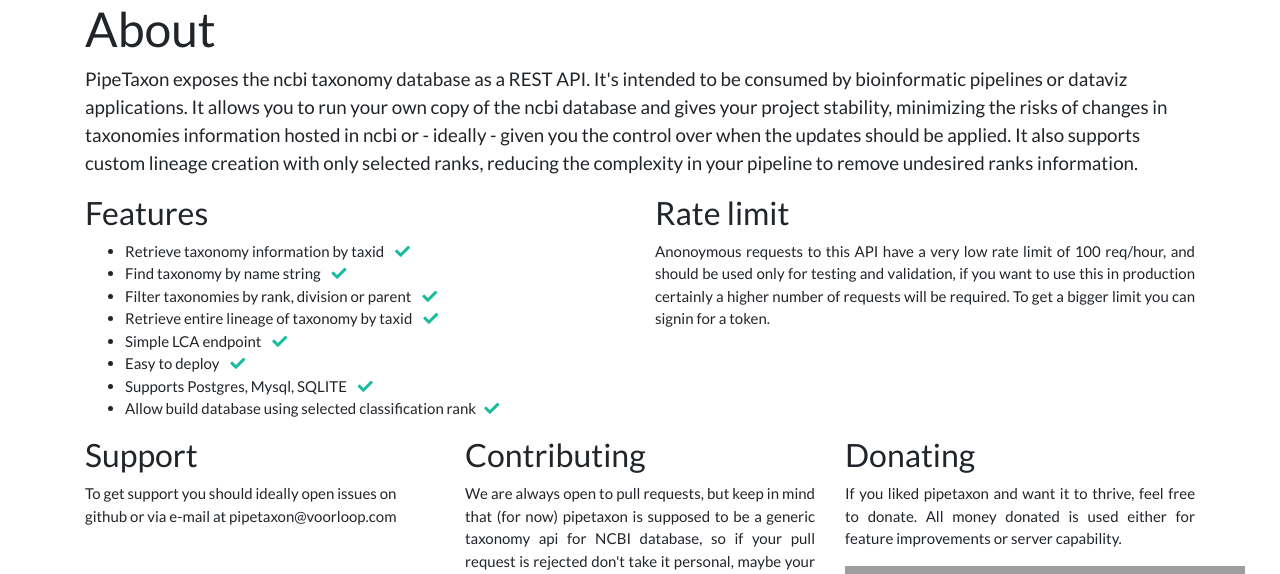
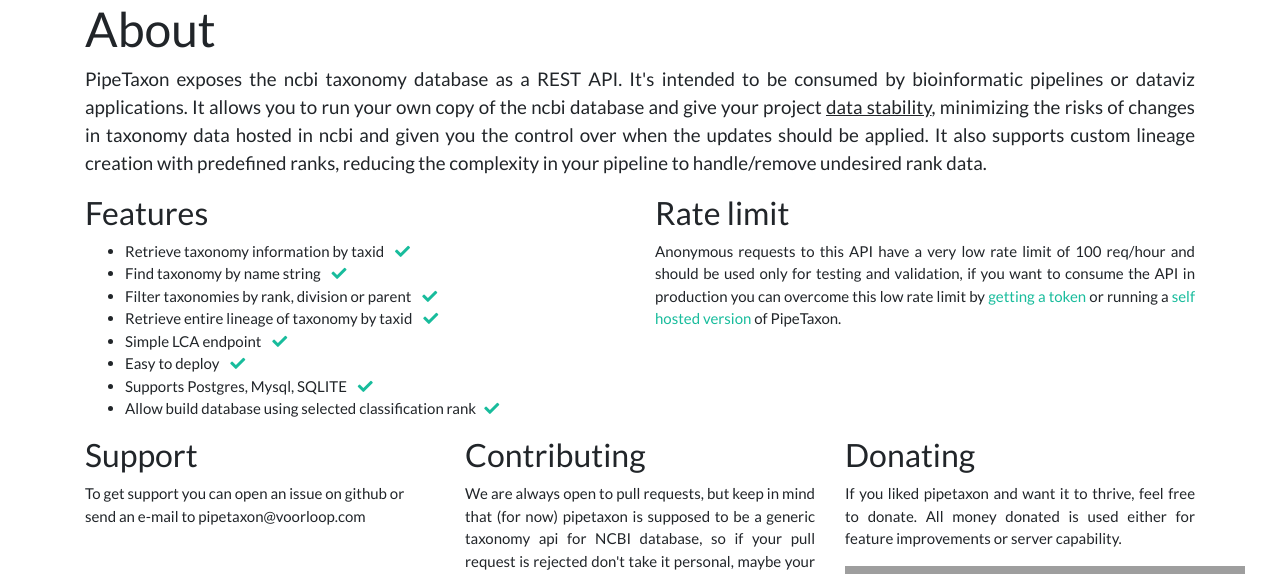
Before and after one commit to voorloopnul/pipetaxon, a Django app: template www/templates/www/features.html in a window 1280 px wide. Shown: the part 71-645 px from the top of the page. Run offline with Django 3.2, Linux system fonts and the light colour scheme; the template is opened without the code that fills it, so the values that code supplies are empty; some libraries are stand-ins or nearby versions; grey boxes are pictures that could not be loaded.

Commit message:
grammatical changes in features page

```diff
--- a/www/templates/www/features.html
+++ b/www/templates/www/features.html
@@ -2,11 +2,11 @@
 {% block content %}
     <div class="container">
         <h1>About</h1>
-        <p class="lead">PipeTaxon exposes the ncbi taxonomy database as a REST API. It's intended to be consumed by bioinformatic
-            pipelines or dataviz applications. It allows you to run your own copy of the ncbi database and gives your project stability,
-            minimizing the risks of changes in taxonomies information hosted in ncbi or - ideally - given you the control over when
-            the updates should be applied. It also supports custom lineage creation with only selected ranks, reducing the complexity
-            in your pipeline to remove undesired ranks information.</p>
+        <p class="lead text-justify">PipeTaxon exposes the ncbi taxonomy database as a REST API. It's intended to be consumed by bioinformatic
+            pipelines or dataviz applications. It allows you to run your own copy of the ncbi database and give your project <u>data stability</u>,
+            minimizing the risks of changes in taxonomy data hosted in ncbi and given you the control over when the updates
+            should be applied. It also supports custom lineage creation with predefined ranks, reducing the complexity
+            in your pipeline to handle/remove undesired rank data.</p>
         <div class="row">
             <div class="col-md-6">
                 <h3>Features</h3>
@@ -23,21 +23,25 @@
             </div>
             <div class="col-md-6">
                 <h3>Rate limit</h3>
-                <p class="text-justify">Anonoymous requests to this API have a very low rate limit of 100 req/hour, and should be used only for testing
-                    and validation, if you want to use this in production certainly a higher number of requests will be required.
-                    To get a bigger limit you can signin for a token.</p>
+                <p class="text-justify">
+                    Anonymous requests to this API have a very low rate limit of 100 req/hour and should be used only for
+                    testing and validation, if you want to consume the API in production you can overcome this low rate
+                    limit by <a href="/register/">getting a token</a> or running a <a href="http://github.com/voorloopnul/pipetaxon">self hosted version</a> of PipeTaxon.
+                </p>
+
+
             </div>
         </div>
         <div class="row">
             <div class="col-md-4">
                 <h3>Support</h3>
-                <p>To get support you should ideally open issues on github or via e-mail at pipetaxon@voorloop.com</p>
+                <p>To get support you can open an issue on github or send an e-mail to pipetaxon@voorloop.com</p>
             </div>
             <div class="col-md-4">
                 <h3>Contributing</h3>
                 <p class="text-justify">We are always open to pull requests, but keep in mind that (for now) pipetaxon is supposed to be
                     a generic taxonomy api for NCBI database, so if your pull request is rejected don't take it personal, maybe your changes
-                    sounded much specific and probably could live happily in a fork.
+                    sounded too much specific and probably could live happily in a fork.
                 </p>
             </div>
             <div class="col-md-4">
```
